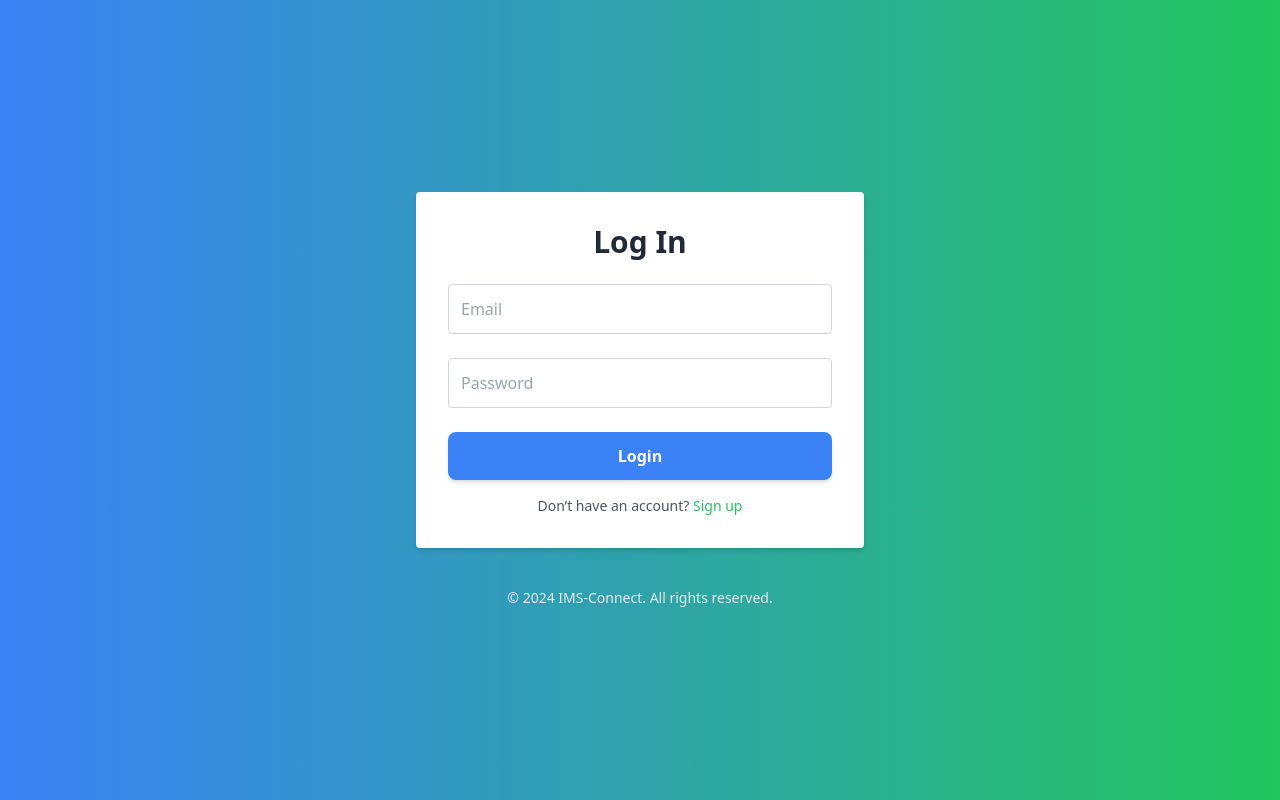
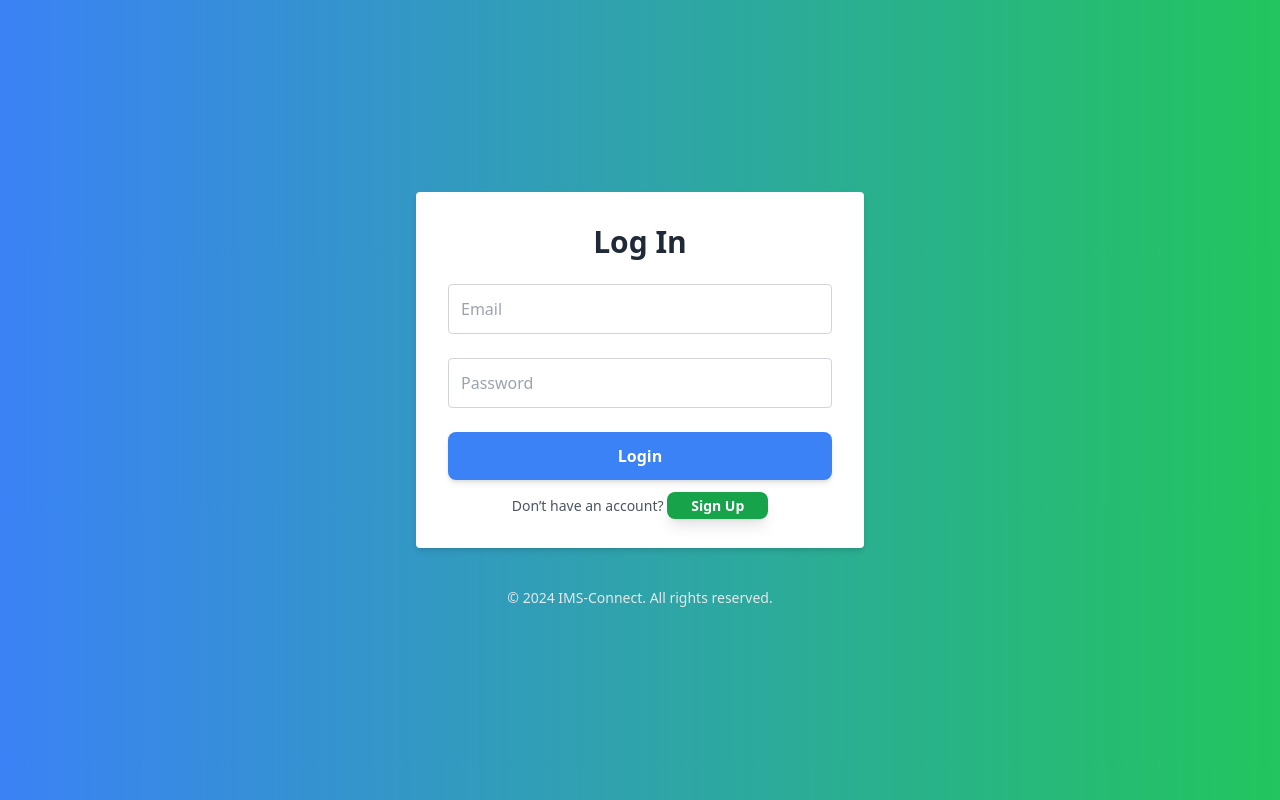
Before and after one commit to Shubham-lk-codes/Taks_managment, a React (Vite) app: page /login in a window 1280 px wide. Built offline with nearby package versions, Linux system fonts and the light colour scheme; the HTML template or start-up script is replaced by a standard one.

Commit message:
Initial commit

```diff
--- a/src/components/Auth/Login.jsx
+++ b/src/components/Auth/Login.jsx
@@ -1,42 +1,51 @@
 // eslint-disable-next-line no-unused-vars
-import React, { useState } from 'react';
-import { useNavigate } from 'react-router-dom';
+import React, { useState } from "react";
+import { useNavigate } from "react-router-dom";
+import { Link } from "react-router-dom";
 
 const Login = () => {
-  const [email, setEmail] = useState('');
-  const [password, setPassword] = useState('');
-  const [error, setError] = useState('');
+  const [email, setEmail] = useState("");
+  const [password, setPassword] = useState("");
+  const [error, setError] = useState("");
   const navigate = useNavigate(); // Initialize navigate hook
 
   const handleLogin = async () => {
     try {
-      const response = await fetch('https://taks-managment-backend.onrender.com/api/auth/login', {
-        method: 'POST',
-        headers: { 'Content-Type': 'application/json' },
-        body: JSON.stringify({ email, password }),
-      });
+      const response = await fetch(
+        "https://taks-managment-backend.onrender.com/api/auth/login",
+        {
+          method: "POST",
+          headers: { "Content-Type": "application/json" },
+          body: JSON.stringify({ email, password }),
+        }
+      );
 
       const data = await response.json();
 
       if (response.ok) {
         // Save user and token in localStorage
-        localStorage.setItem('user', JSON.stringify({ userId: data.userId, email }));
-        localStorage.setItem('token', data.token);
+        localStorage.setItem(
+          "user",
+          JSON.stringify({ userId: data.userId, email })
+        );
+        localStorage.setItem("token", data.token);
 
-        alert('Login successful!');
-        navigate('/'); // Redirect to home page
+        alert("Login successful!");
+        navigate("/"); // Redirect to home page
       } else {
-        setError(data.error || 'Login failed');
+        setError(data.error || "Login failed");
       }
     } catch (err) {
-      setError(err,'An error occurred while logging in.');
+      setError(err, "An error occurred while logging in.");
     }
   };
 
   return (
     <div className="min-h-screen flex flex-col items-center justify-center bg-gradient-to-r from-blue-500 to-green-500 text-white">
       <div className="bg-white p-8 rounded shadow-md w-full max-w-md">
-        <h1 className="text-3xl font-bold text-center text-gray-800 mb-6">Log In</h1>
+        <h1 className="text-3xl font-bold text-center text-gray-800 mb-6">
+          Log In
+        </h1>
         {error && <p className="text-red-500 text-center mb-4">{error}</p>}
         <div className="space-y-6">
           <input
@@ -61,10 +70,13 @@ const Login = () => {
           </button>
         </div>
         <p className="text-center text-sm text-gray-600 mt-4">
-          Don’t have an account?{' '}
-          <a href="/signup" className="text-green-500 hover:underline">
-            Sign up
-          </a>
+          Don’t have an account?{" "}
+          <Link
+            to="/signup"
+            className="transform bg-green-600 hover:bg-green-700 text-white font-semibold py-1 px-6 rounded-lg shadow-lg hover:scale-105 transition duration-300"
+          >
+            Sign Up
+          </Link>
         </p>
       </div>
       <footer className="mt-10 text-sm text-gray-200">
--- a/src/pages/SignUp.jsx
+++ b/src/pages/SignUp.jsx
@@ -1,6 +1,6 @@
 // eslint-disable-next-line no-unused-vars
 import React, { useState } from 'react';
-import { useNavigate } from 'react-router-dom';
+import { Link, useNavigate } from 'react-router-dom';
 
 const SignUp = () => {
   const [email, setEmail] = useState('');
@@ -55,9 +55,12 @@ const SignUp = () => {
         </div>
         <p className="text-center text-sm text-gray-600 mt-4">
           Already have an account?{' '}
-          <a href="/login" className="text-blue-500 hover:underline">
-            Log in
-          </a>
+          <Link
+                  to="/login"
+                  className="transform bg-blue-600 hover:bg-blue-700 text-white font-semibold py-1 px-6 rounded-lg shadow-lg hover:scale-105 transition duration-300"
+                >
+                  Login
+                </Link>
         </p>
       </div>
       <footer className="mt-10 text-sm text-gray-200">
```
